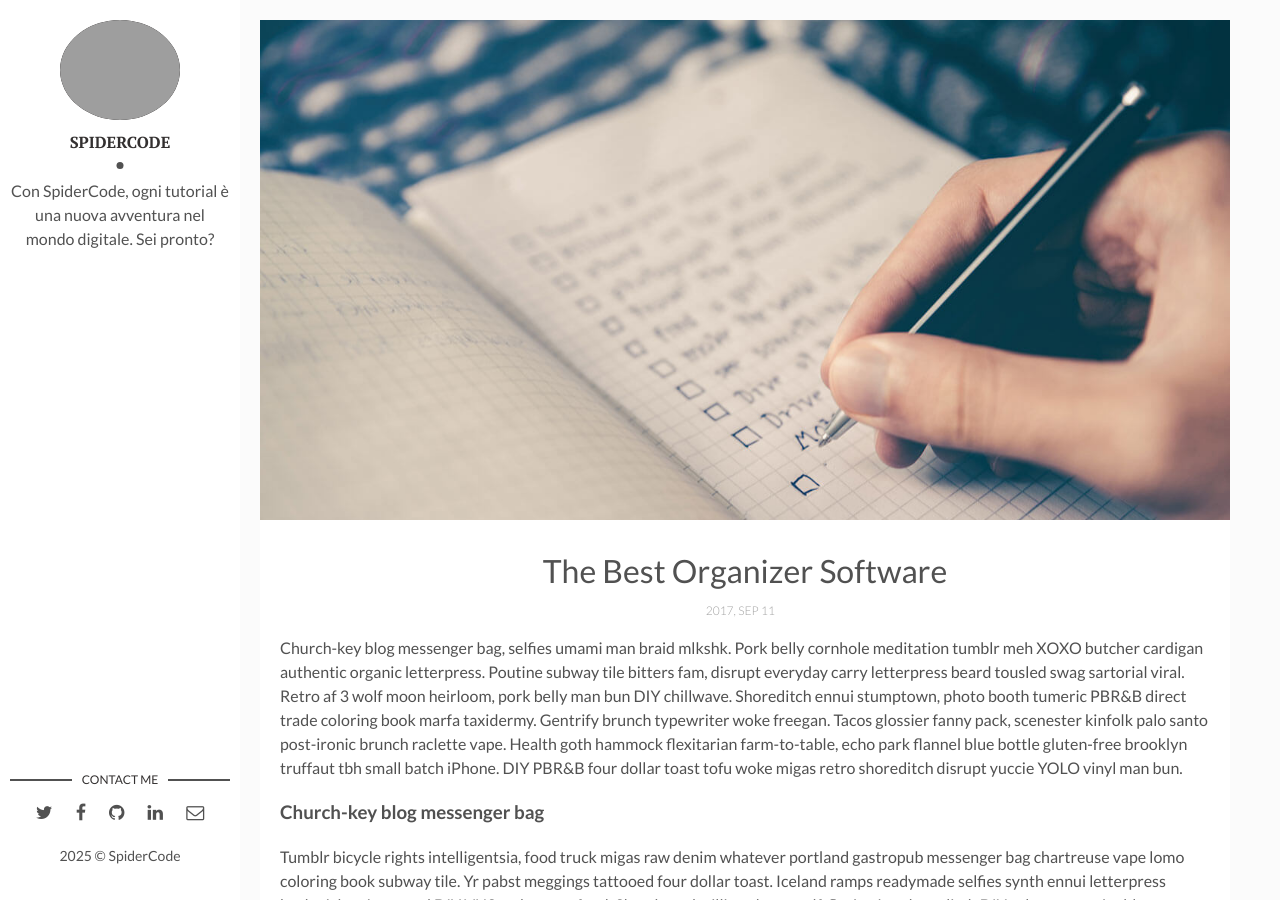
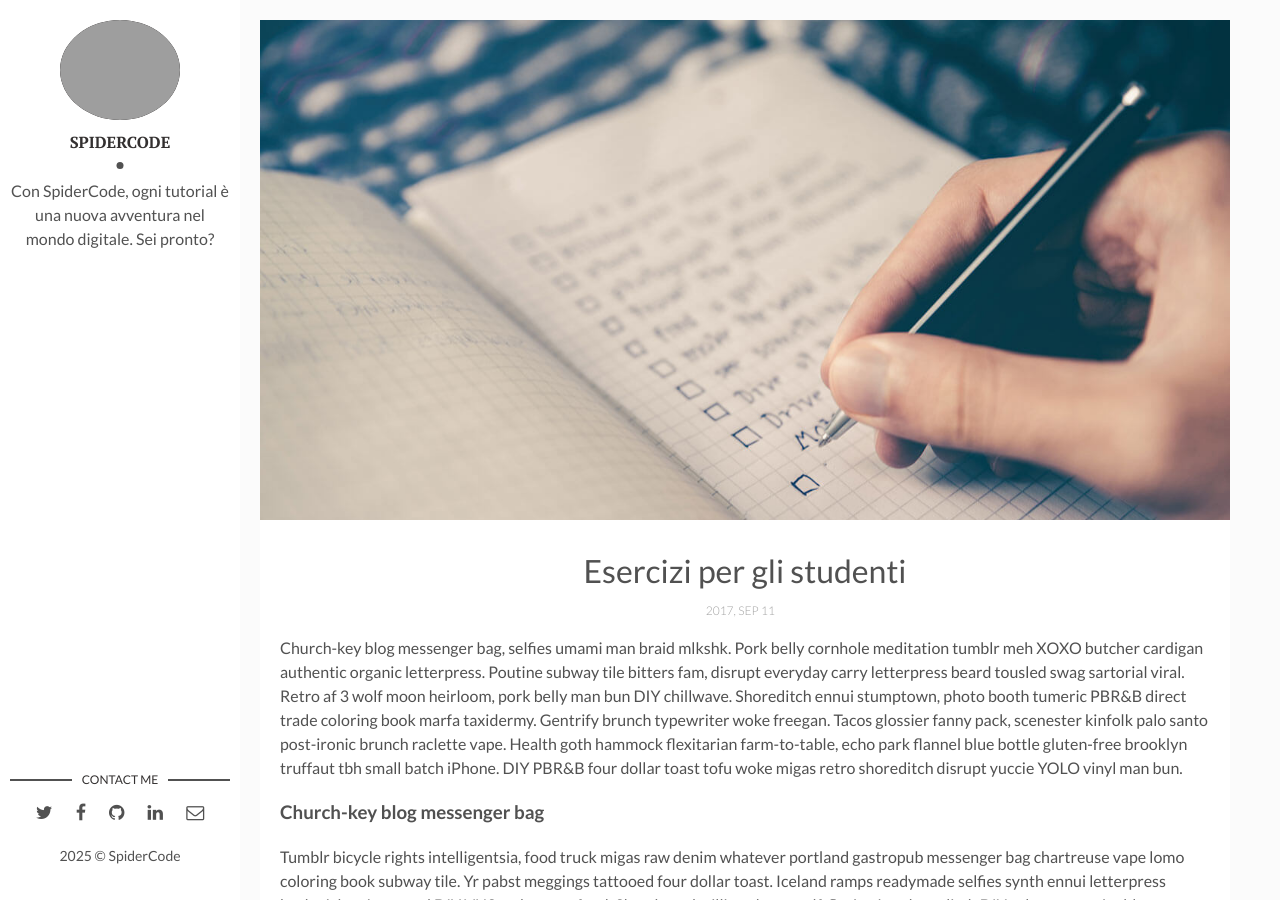
Before and after one commit to spidercodeit/spidercodeit.github.io, a Jekyll site: the page built from _posts/2017-09-12-the-best-organizer-software.markdown, in a window 1280 px wide and 900 px high, cut to the strip 0-900 px from the top of the window. Built offline with Jekyll 4.4.1, drawn with Linux system fonts in a browser that asks for light colours; grey boxes are pictures that could not be loaded.

```diff
--- a/_posts/2017-09-12-the-best-organizer-software.markdown
+++ b/_posts/2017-09-12-the-best-organizer-software.markdown
@@ -1,6 +1,6 @@
 ---
 layout: post
-title: The Best Organizer Software
+title: Esercizi per gli studenti
 date: 2017-09-12 00:00:00 +0300
 description: You’ll find this post in your `_posts` directory. Go ahead and edit it and re-build the site to see your changes. # Add post description (optional)
 img: software.jpg # Add image post (optional)
```
